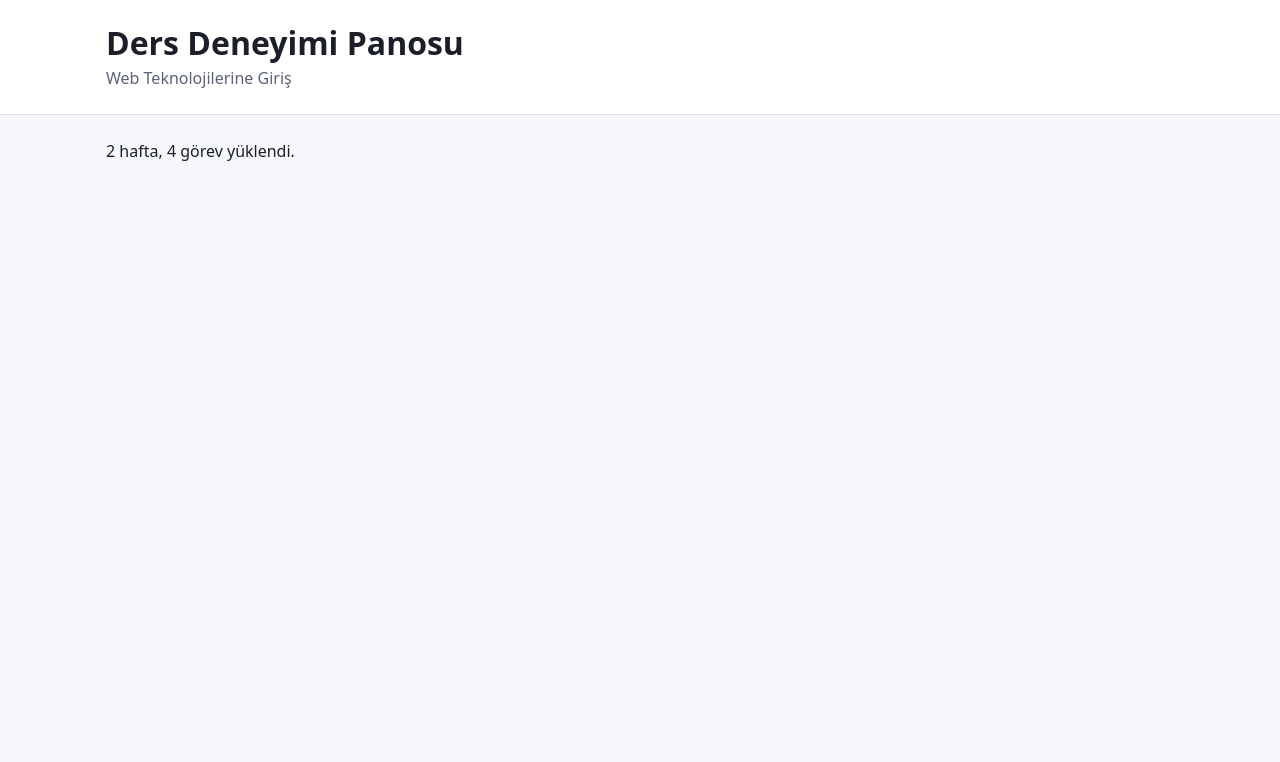
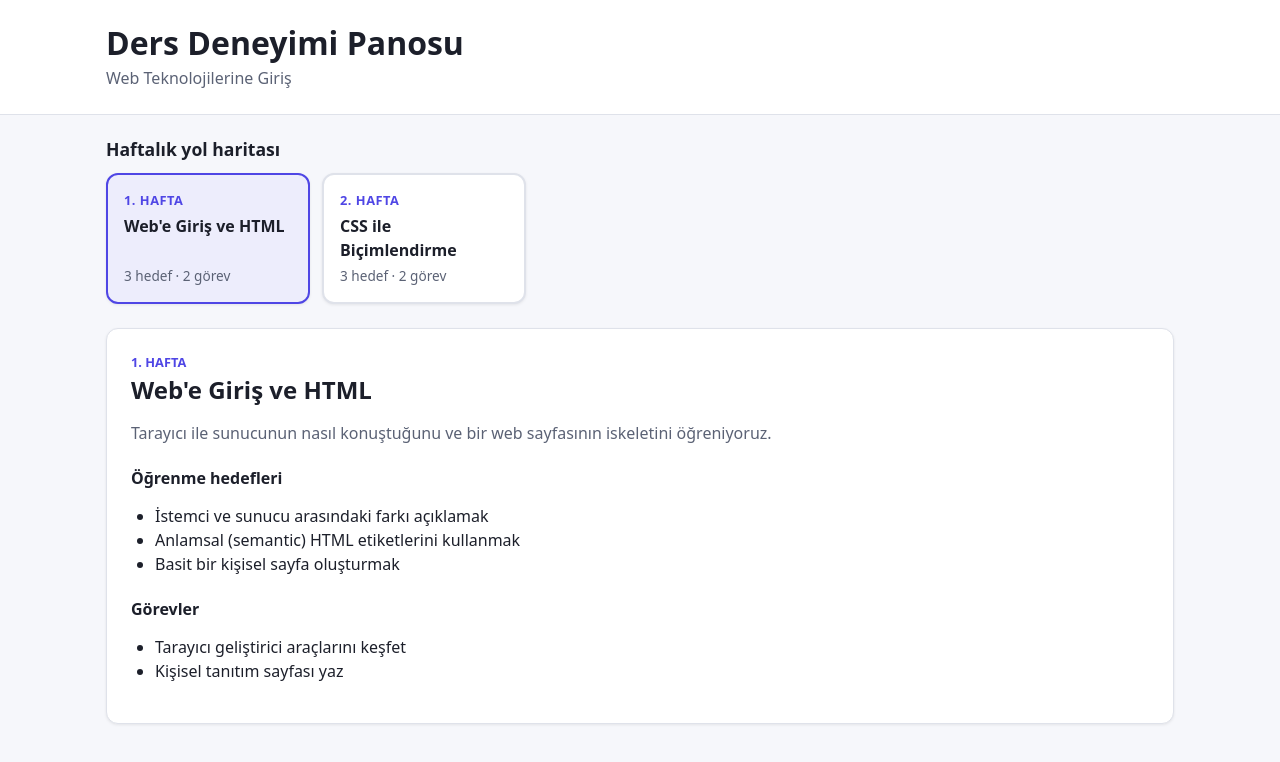
Before and after one commit to tunahan-akargul/YG-Proje1-Grup6, a Vue app: page / in a window 1280 px wide. Shown: the top 762 px of the page. Built offline with nearby package versions, Linux system fonts and the light colour scheme.

Commit message:
add weekly roadmap, week card and week detail components
Co-Authored-By: Claude Opus 5.5 <noreply@anthropic.com>

```diff
--- a/src/App.vue
+++ b/src/App.vue
@@ -1,10 +1,26 @@
 <script setup lang="ts">
+import { computed } from 'vue'
 import weeksData from '@/data/weeks.json'
 import tasksData from '@/data/tasks.json'
 import type { Task, Week } from '@/types'
+import { useStorage } from '@/composables/useStorage'
+import WeekRoadmap from '@/components/WeekRoadmap.vue'
+import WeekDetail from '@/components/WeekDetail.vue'
 
 const weeks: Week[] = weeksData
 const tasks: Task[] = tasksData
+
+// Seçili hafta hatırlanır; sayfa yenilenince aynı hafta açık kalır.
+const selectedWeekId = useStorage<number>('selectedWeek', weeks[0]?.id ?? 1)
+
+// Kayıtlı hafta artık veride yoksa (ör. JSON değişti) ilk haftaya düşülür.
+const selectedWeek = computed(
+  () => weeks.find((week) => week.id === selectedWeekId.value) ?? weeks[0],
+)
+
+const selectedWeekTasks = computed(() =>
+  tasks.filter((task) => task.weekId === selectedWeek.value?.id),
+)
 </script>
 
 <template>
@@ -16,8 +32,14 @@ const tasks: Task[] = tasksData
   </header>
 
   <main class="container">
-    <!-- Geçici: veri doğru yükleniyor mu diye kontrol. Yerini yol haritası bileşeni alacak. -->
-    <p>{{ weeks.length }} hafta, {{ tasks.length }} görev yüklendi.</p>
+    <WeekRoadmap
+      :weeks="weeks"
+      :tasks="tasks"
+      :selected-id="selectedWeek?.id ?? 0"
+      @select="selectedWeekId = $event"
+    />
+
+    <WeekDetail v-if="selectedWeek" :week="selectedWeek" :tasks="selectedWeekTasks" />
   </main>
 </template>
 
@@ -33,4 +55,8 @@ const tasks: Task[] = tasksData
   margin: var(--space-1) 0 0;
   color: var(--color-text-muted);
 }
+
+main {
+  padding-bottom: var(--space-8);
+}
 </style>
--- /dev/null
+++ b/src/components/WeekCard.vue
@@ -0,0 +1,74 @@
+<script setup lang="ts">
+import type { Week } from '@/types'
+
+defineProps<{
+  week: Week
+  taskCount: number
+  selected: boolean
+}>()
+
+const emit = defineEmits<{ select: [weekId: number] }>()
+</script>
+
+<template>
+  <!-- Kartın tamamı bir düğme: fareyle tıklanır, klavyede Tab ile gelinip Enter/Boşluk ile seçilir. -->
+  <button
+    type="button"
+    class="week-card"
+    :class="{ 'is-selected': selected }"
+    :aria-pressed="selected"
+    @click="emit('select', week.id)"
+  >
+    <span class="week-number">{{ week.id }}. hafta</span>
+    <span class="week-title">{{ week.title }}</span>
+    <span class="week-meta">{{ week.goals.length }} hedef · {{ taskCount }} görev</span>
+  </button>
+</template>
+
+<style scoped>
+.week-card {
+  display: flex;
+  flex-direction: column;
+  gap: var(--space-1);
+  width: 100%;
+  height: 100%;
+  padding: var(--space-4);
+  text-align: left;
+  font: inherit;
+  color: var(--color-text);
+  background: var(--color-surface);
+  border: 2px solid var(--color-border);
+  border-radius: var(--radius);
+  box-shadow: var(--shadow);
+  cursor: pointer;
+  transition: border-color 0.15s, transform 0.15s;
+}
+
+.week-card:hover {
+  border-color: var(--color-primary);
+  transform: translateY(-2px);
+}
+
+.week-card.is-selected {
+  border-color: var(--color-primary);
+  background: color-mix(in srgb, var(--color-primary) 10%, var(--color-surface));
+}
+
+.week-number {
+  font-size: 0.8rem;
+  font-weight: 700;
+  text-transform: uppercase;
+  letter-spacing: 0.04em;
+  color: var(--color-primary);
+}
+
+.week-title {
+  font-weight: 600;
+}
+
+.week-meta {
+  margin-top: auto;
+  font-size: 0.85rem;
+  color: var(--color-text-muted);
+}
+</style>
--- /dev/null
+++ b/src/components/WeekDetail.vue
@@ -0,0 +1,71 @@
+<script setup lang="ts">
+import type { Task, Week } from '@/types'
+
+defineProps<{
+  week: Week
+  tasks: Task[]
+}>()
+</script>
+
+<template>
+  <section class="week-detail" aria-labelledby="week-detail-title">
+    <p class="eyebrow">{{ week.id }}. hafta</p>
+    <h2 id="week-detail-title">{{ week.title }}</h2>
+    <p class="description">{{ week.description }}</p>
+
+    <h3>Öğrenme hedefleri</h3>
+    <ul class="goals">
+      <li v-for="goal in week.goals" :key="goal">{{ goal }}</li>
+    </ul>
+
+    <h3>Görevler</h3>
+    <!-- Geçici liste: 3. adımda yerini durum değiştirilebilen görev listesi alacak. -->
+    <ul v-if="tasks.length > 0" class="tasks">
+      <li v-for="task in tasks" :key="task.id">{{ task.title }}</li>
+    </ul>
+    <p v-else class="empty">Bu hafta için görev yok.</p>
+  </section>
+</template>
+
+<style scoped>
+.week-detail {
+  margin-top: var(--space-6);
+  padding: var(--space-6);
+  background: var(--color-surface);
+  border: 1px solid var(--color-border);
+  border-radius: var(--radius);
+  box-shadow: var(--shadow);
+}
+
+.eyebrow {
+  margin: 0 0 var(--space-1);
+  font-size: 0.8rem;
+  font-weight: 700;
+  text-transform: uppercase;
+  color: var(--color-primary);
+}
+
+.description {
+  color: var(--color-text-muted);
+}
+
+h3 {
+  font-size: 1rem;
+  margin-top: var(--space-6);
+}
+
+.goals,
+.tasks {
+  padding-left: var(--space-6);
+}
+
+.empty {
+  color: var(--color-text-muted);
+}
+
+@media (max-width: 600px) {
+  .week-detail {
+    padding: var(--space-4);
+  }
+}
+</style>
--- /dev/null
+++ b/src/components/WeekRoadmap.vue
@@ -0,0 +1,49 @@
+<script setup lang="ts">
+import type { Task, Week } from '@/types'
+import WeekCard from './WeekCard.vue'
+
+const props = defineProps<{
+  weeks: Week[]
+  tasks: Task[]
+  selectedId: number
+}>()
+
+const emit = defineEmits<{ select: [weekId: number] }>()
+
+function taskCountOf(weekId: number): number {
+  return props.tasks.filter((task) => task.weekId === weekId).length
+}
+</script>
+
+<template>
+  <section class="roadmap" aria-labelledby="roadmap-title">
+    <h2 id="roadmap-title">Haftalık yol haritası</h2>
+    <ol class="roadmap-list">
+      <li v-for="week in weeks" :key="week.id">
+        <WeekCard
+          :week="week"
+          :task-count="taskCountOf(week.id)"
+          :selected="week.id === selectedId"
+          @select="emit('select', $event)"
+        />
+      </li>
+    </ol>
+  </section>
+</template>
+
+<style scoped>
+.roadmap h2 {
+  font-size: 1.1rem;
+  margin-bottom: var(--space-3);
+}
+
+/* Ekran daraldıkça kart sayısı kendiliğinden azalır: telefonda 1, masaüstünde 4'e kadar. */
+.roadmap-list {
+  list-style: none;
+  margin: 0;
+  padding: 0;
+  display: grid;
+  grid-template-columns: repeat(auto-fill, minmax(200px, 1fr));
+  gap: var(--space-3);
+}
+</style>
```
